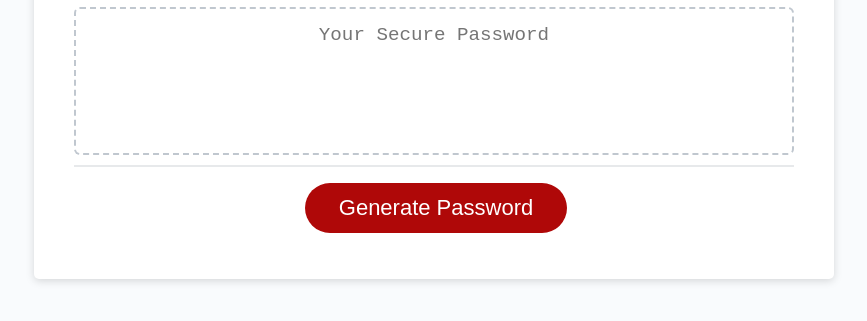
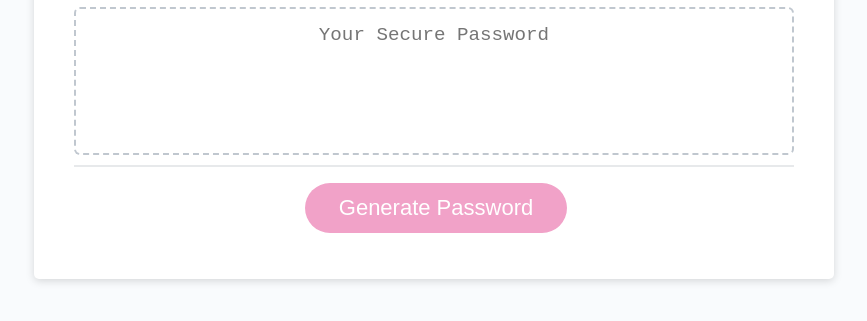
Before and after one commit to k8sterchi/gener8r, a plain HTML site: page Develop/index.html in a window 1280 px wide. Shown: the part 241-562 px from the top of the page, without its empty margins (206-1073 px from the left). Drawn offline with Linux system fonts and the light colour scheme.

Commit message:
wrote psudeo code for how to approach writing the code for ensuring that the user selects at least one character type, changed the button color in .css to pink

```diff
--- a/Develop/style.css
+++ b/Develop/style.css
@@ -74,7 +74,7 @@ header {
 
 .btn {
   border: none;
-  background-color: hsl(360, 91%, 36%);
+  background-color: hsl(331, 74%, 79%);
   border-radius: 25px;
   box-shadow: rgba(0, 0, 0, 0.1) 0px 1px 6px 0px rgba(0, 0, 0, 0.2) 0px 1px 1px
     0px;
```
Also changed, not shown: Develop/script.js (+16 -0 lines).
